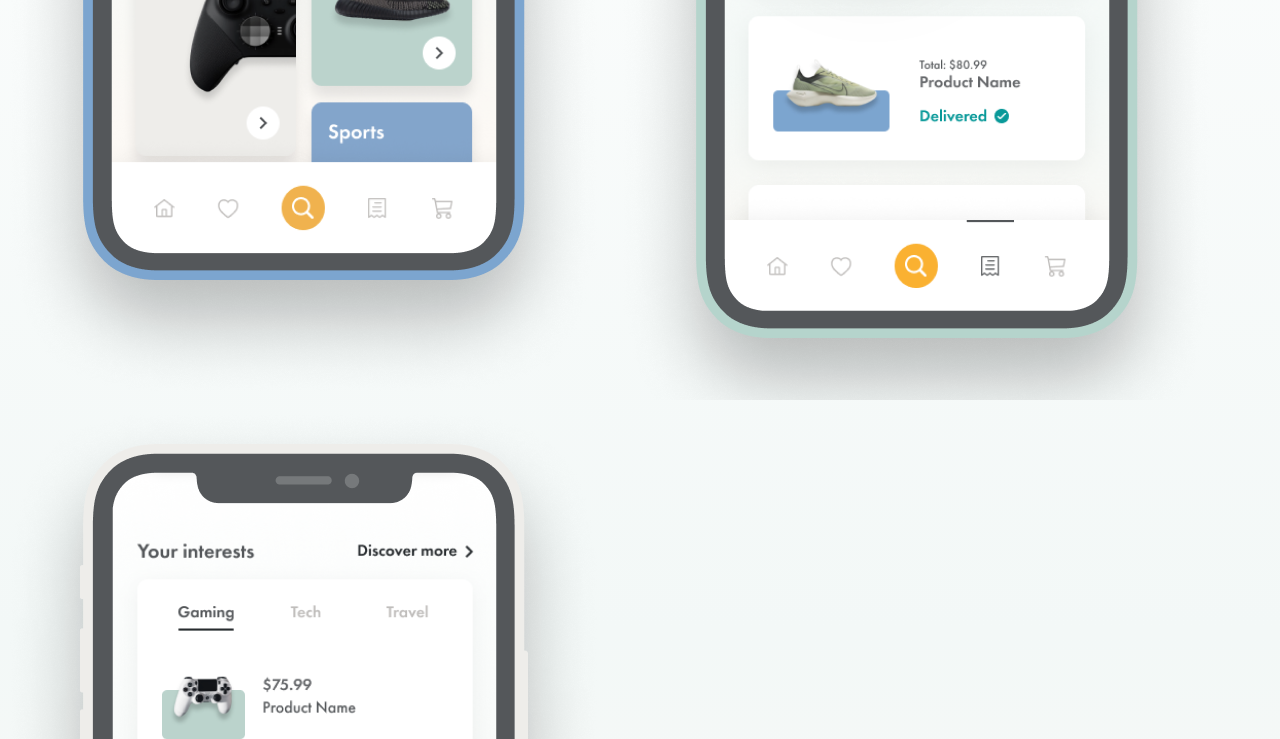
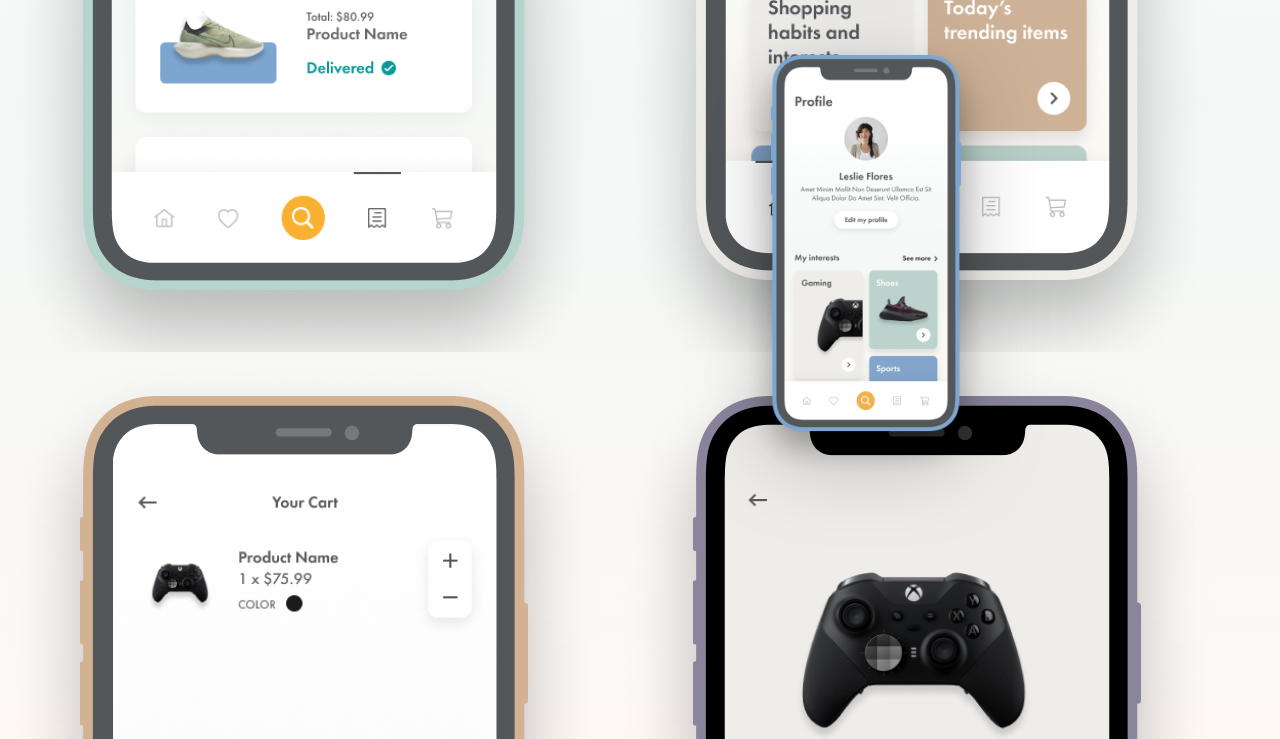
Before and after one commit to juancaorg/habitual, a plain HTML site: page index.html in a window 1280 px wide. Shown: the part 648-1387 px from the top of the page. Drawn offline with Linux system fonts and the light colour scheme.

Commit message:
feat(styles): profile-img and remove wrapper min-height

```diff
--- a/styles.css
+++ b/styles.css
@@ -20,7 +20,7 @@ body {
 
 .wrapper {
 	margin: auto;
-	min-height: 100vh;
+	/*min-height: 100vh;*/
 	position: relative;
 	width: 1440px;
 }
@@ -99,3 +99,12 @@ body {
 	height: 411.15px;
 	filter: drop-shadow(0px 20px 40px rgba(0, 0, 0, 0.25));
 }
+
+.profile-img {
+	position: absolute;
+	height: 444px;
+	left: 737px;
+	right: 479px;
+	top: 686px;
+	filter: drop-shadow(0px 20px 40px rgba(0, 0, 0, 0.25));
+}
```
